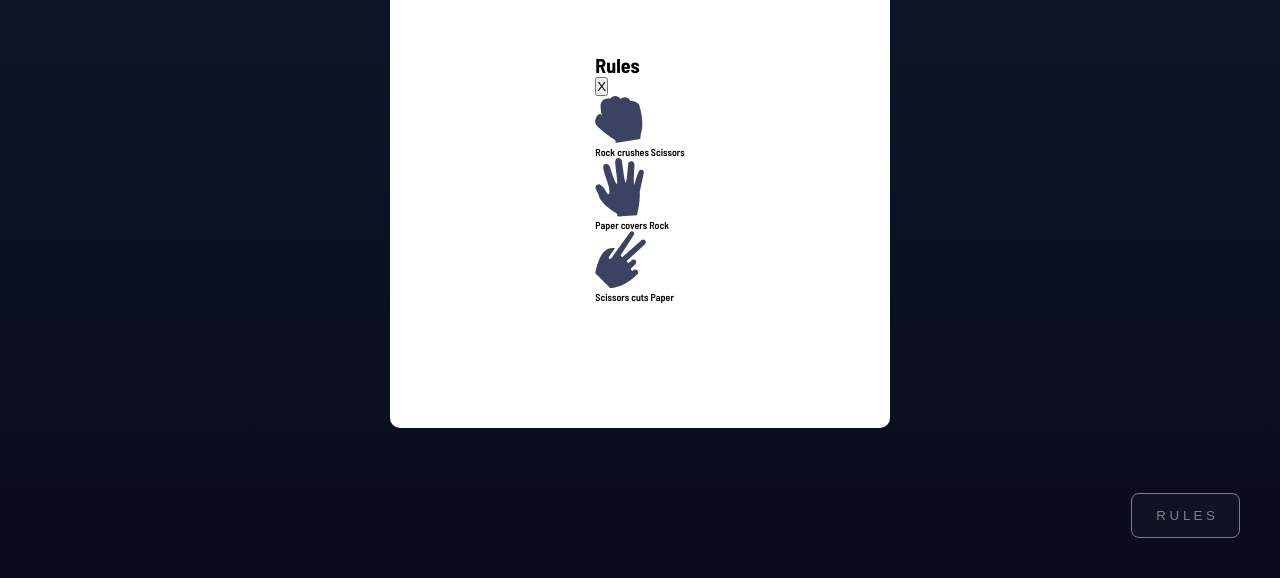
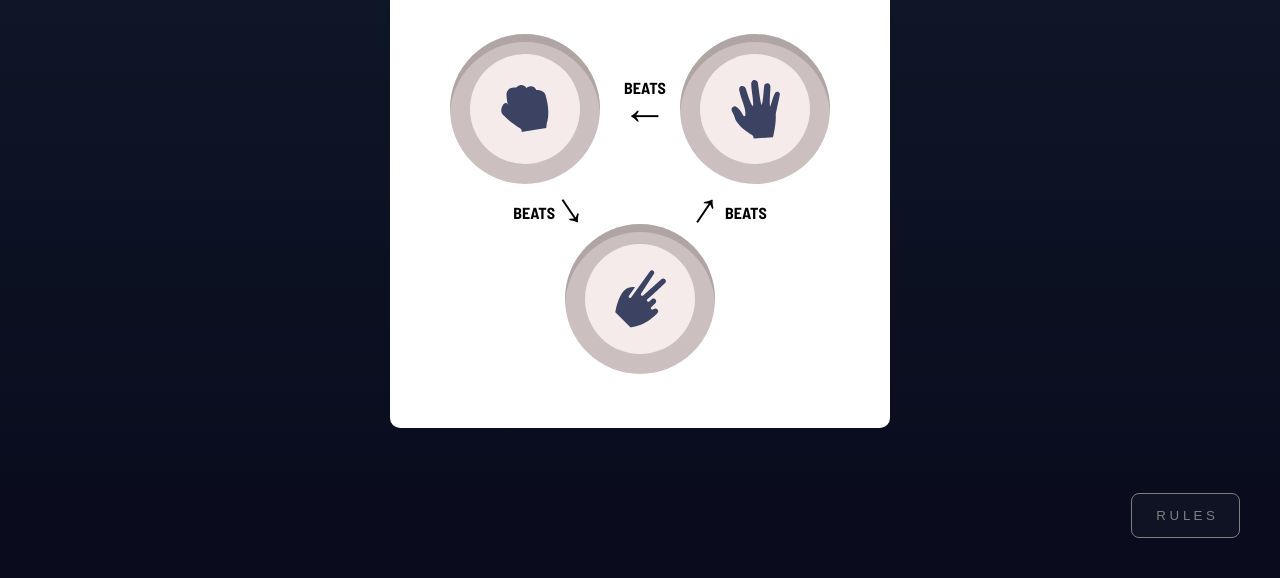
Before and after one commit to Rustamxon7/rock-paper-scissors, a plain HTML site: page index.html in a window 1280 px wide. Shown: the part 222-800 px from the top of the page. Drawn offline with Linux system fonts and the light colour scheme.

Commit message:
Rock, Paper , Scissor.
Finished proect

```diff
--- a/index.html
+++ b/index.html
@@ -126,23 +126,43 @@
     <!-- Rules -->
 
     <div class="rules--container">
-      <div class="rules--content">
+      <div class="beat">
+        <p>BEATS</p>
+      </div>
+      <div class="beat-two">
+        <p>BEATS</p>
+      </div>
+      <div class="beat-three">
+        <p>BEATS</p>
+      </div>
+      <div class="line-one"><h1>←</h1></div>
+      <div class="line-two"><h1>←</h1></div>
+      <div class="line-three"><h1>←</h1></div>
       <div class="rules--header">
         <h1>Rules</h1>
         <button class="close--rules">X</button>
       </div>
+      <div class="rules--content">
         <div class="rules--body">
-          <div class="rule">
+          <div class="out">
+            <div class="rule one">
               <img src="images/icon-rock.svg" alt="rock" />
-            <p>Rock crushes Scissors</p>
+              <!-- <p>Rock crushes Scissors</p> -->
             </div>
-          <div class="rule">
+          </div>
+          <div class="out">
+            <div class="rule two">
               <img src="images/icon-paper.svg" alt="paper" />
-            <p>Paper covers Rock</p>
+              <!-- <p>Paper covers Rock</p> -->
             </div>
-          <div class="rule">
+          </div>
+        </div>
+        <div class="item">
+          <div class="out">
+            <div class="rule three">
               <img src="images/icon-scissors.svg" alt="scissors" />
-            <p>Scissors cuts Paper</p>
+              <!-- <p>Scissors cuts Paper</p> -->
+            </div>
           </div>
         </div>
       </div>
--- a/style.css
+++ b/style.css
@@ -13,7 +13,7 @@ body {
 
   height: 100vh;
 
-  font-family: 'Barlow Semi Condensed', sans-serif;
+  font-family: "Barlow Semi Condensed", sans-serif;
   position: relative;
 }
 
@@ -353,7 +353,116 @@ html {
   display: flex;
   flex-direction: column;
   align-items: center;
-  justify-content: center;
   gap: 2rem;
   padding: 2rem;
 }
+
+.rules--header {
+  display: flex;
+  align-items: center;
+  justify-content: space-between;
+  width: 95%;
+}
+
+.rules--header h1 {
+  font-size: 3rem;
+}
+
+.close--rules {
+  border: none;
+  font-size: 2.2rem;
+  background-color: #ffffff;
+  color: gray;
+}
+
+.rules--body {
+  display: flex;
+  align-items: center;
+  gap: 8rem;
+  padding: 3rem 0;
+}
+
+.one,
+.two,
+.three {
+  border-radius: 50%;
+  background-color: rgb(246, 235, 235);
+  width: 11rem;
+  height: 11rem;
+  display: flex;
+  align-items: center;
+  justify-content: center;
+}
+
+.item {
+  width: 100%;
+  display: flex;
+  align-items: center;
+  justify-content: center;
+  padding: 1rem 0;
+}
+
+.three {
+  display: flex;
+  align-items: center;
+  justify-content: center;
+}
+
+.out {
+  background-color: rgb(204, 191, 191);
+  box-shadow: inset 0 0.8rem 0 rgba(90, 90, 90, 0.25);
+  width: 15rem;
+  height: 15rem;
+  display: flex;
+  align-items: center;
+  justify-content: center;
+  border-radius: 50%;
+  position: relative;
+}
+
+.line-one {
+  position: absolute;
+  font-size: 2.3rem;
+  padding-left: 2%;
+  top: 30%;
+}
+
+.line-two {
+  position: absolute;
+  font-size: 2.3rem;
+  top: 52%;
+  left: 60%;
+  transform: rotate(124deg);
+}
+
+.line-three {
+  position: absolute;
+  font-size: 2.3rem;
+  top: 52%;
+  right: 61%;
+  transform: rotate(-124deg);
+}
+
+.beat {
+  position: absolute;
+  font-size: 1.6rem;
+  font-weight: 900;
+  padding-left: 2%;
+  top: 30%;
+}
+
+.beat-two {
+  position: absolute;
+  font-size: 1.6rem;
+  font-weight: 900;
+  top: 55%;
+  left: 67%;
+}
+
+.beat-three {
+  position: absolute;
+  font-size: 1.6rem;
+  font-weight: 900;
+  top: 55%;
+  right: 67%;
+}
```
Lines whose indentation alone changed are shown as unchanged.
